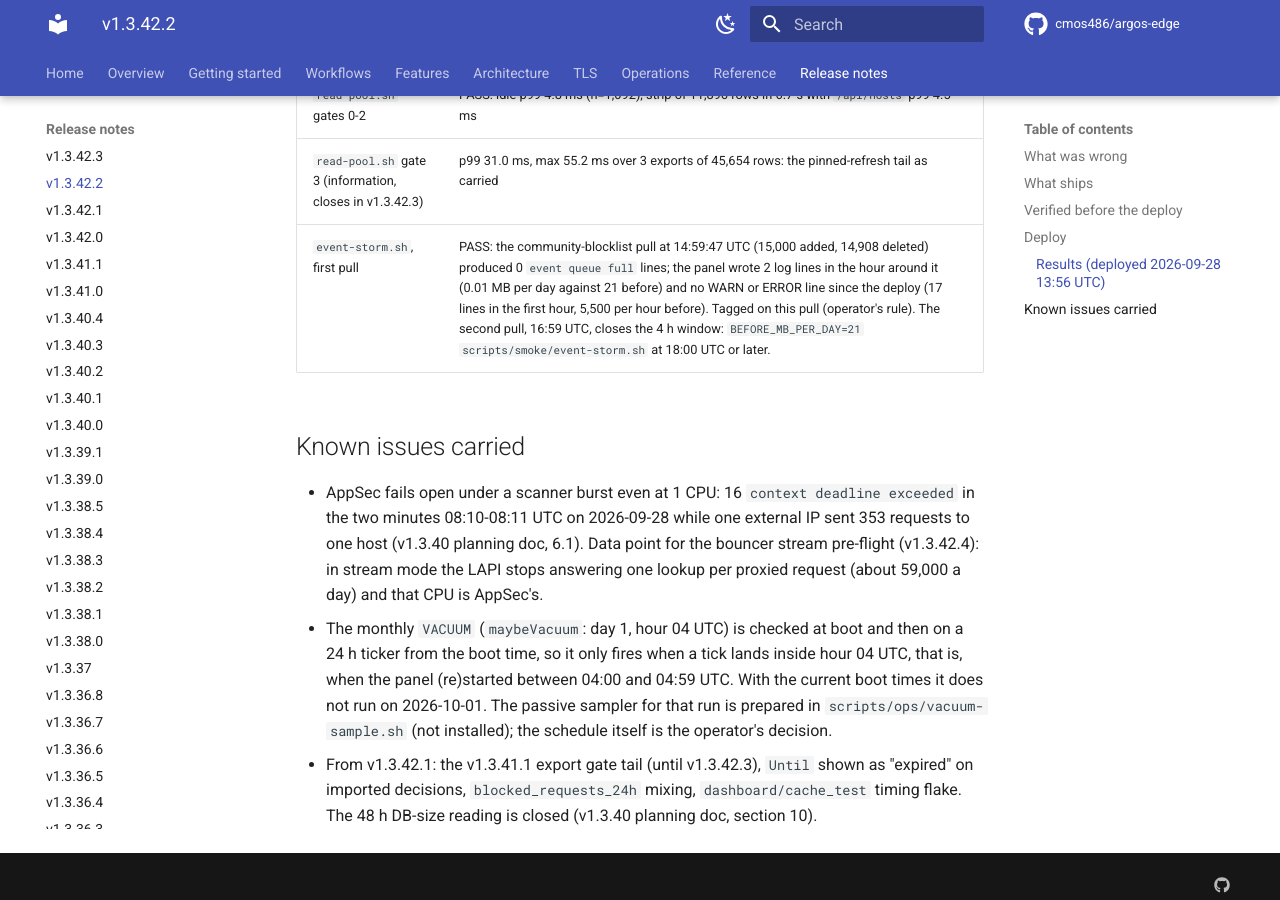
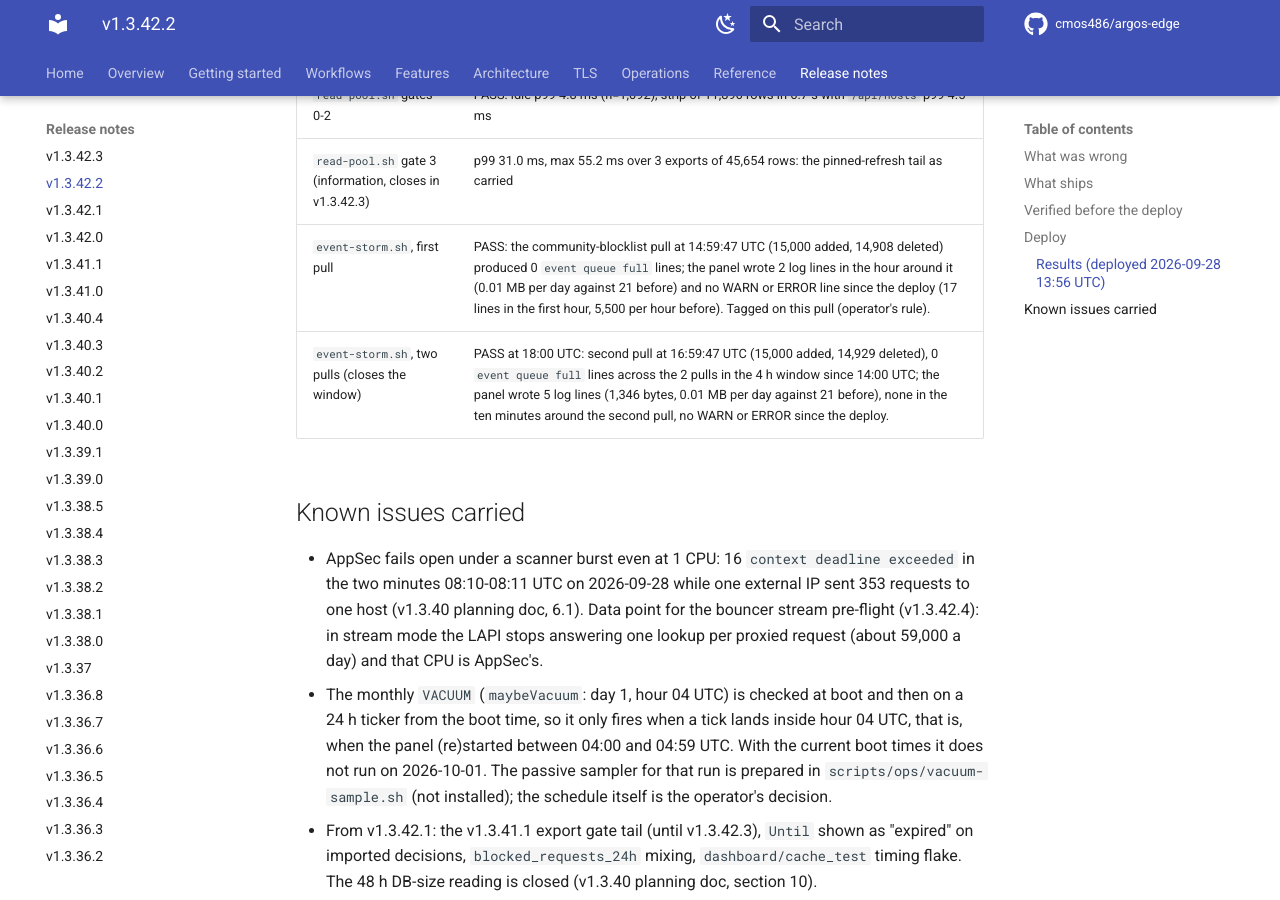
Before and after one commit to cmos486/argos-edge, an MkDocs documentation site: the page built from docs/release-notes/v1.3.42.2.md, in a window 1280 px wide and 900 px high, scrolled down 2133 px. Built offline with MkDocs 1.6.1 and Material for MkDocs 9.7.7, drawn with Linux system fonts in a browser that asks for light colours; comment, search, counter and statistics services are not loaded.

Commit message:
docs(release): v1.3.42.2 second clean blocklist pull closes the event-storm window

```diff
--- a/docs/release-notes/v1.3.42.2.md
+++ b/docs/release-notes/v1.3.42.2.md
@@ -89,7 +89,8 @@
 | `dashboard-latency.sh` (`MAX_SECONDS=1`) | PASS: health 1.1 ms cold, security overview 48 ms cold |
 | `read-pool.sh` gates 0-2 | PASS: idle p99 4.8 ms (n=1,092), strip of 11,896 rows in 6.7 s with `/api/hosts` p99 4.5 ms |
 | `read-pool.sh` gate 3 (information, closes in v1.3.42.3) | p99 31.0 ms, max 55.2 ms over 3 exports of 45,654 rows: the pinned-refresh tail as carried |
-| `event-storm.sh`, first pull | PASS: the community-blocklist pull at 14:59:47 UTC (15,000 added, 14,908 deleted) produced 0 `event queue full` lines; the panel wrote 2 log lines in the hour around it (0.01 MB per day against 21 before) and no WARN or ERROR line since the deploy (17 lines in the first hour, 5,500 per hour before). Tagged on this pull (operator's rule). The second pull, 16:59 UTC, closes the 4 h window: `BEFORE_MB_PER_DAY=21 scripts/smoke/event-storm.sh` at 18:00 UTC or later. |
+| `event-storm.sh`, first pull | PASS: the community-blocklist pull at 14:59:47 UTC (15,000 added, 14,908 deleted) produced 0 `event queue full` lines; the panel wrote 2 log lines in the hour around it (0.01 MB per day against 21 before) and no WARN or ERROR line since the deploy (17 lines in the first hour, 5,500 per hour before). Tagged on this pull (operator's rule). |
+| `event-storm.sh`, two pulls (closes the window) | PASS at 18:00 UTC: second pull at 16:59:47 UTC (15,000 added, 14,929 deleted), 0 `event queue full` lines across the 2 pulls in the 4 h window since 14:00 UTC; the panel wrote 5 log lines (1,346 bytes, 0.01 MB per day against 21 before), none in the ten minutes around the second pull, no WARN or ERROR since the deploy. |
 
 ## Known issues carried
 
```
Also changed, not shown: docs/operations/verification-report.md (+1 -1 lines).
